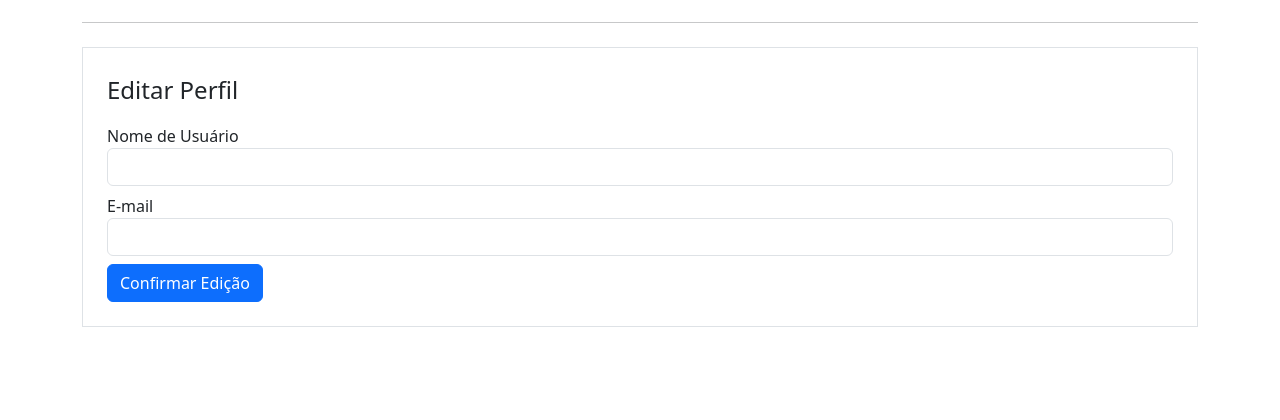
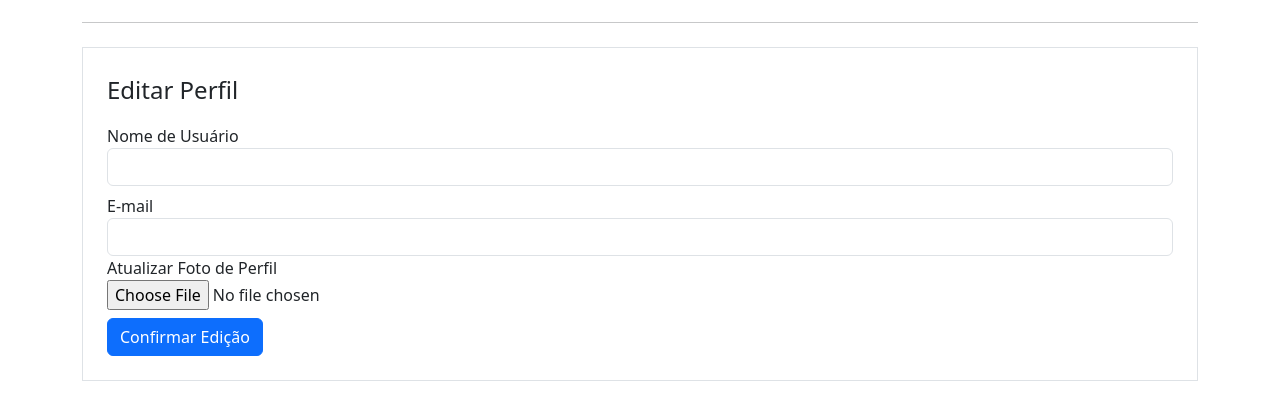
Before and after one commit to Hugo-Hattori/Community_Website, a Flask app: template comunidade_impressionadora/templates/editarperfil.html in a window 1280 px wide. Shown: the part 280-700 px from the top of the page. Run offline with Flask 3, Linux system fonts and the light colour scheme; tables that the repository leaves empty hold one stand-in row (values such as "Sample post"); the template is opened without the code that fills it: values that come from a table or form of the project are taken from there, most other values are stand-ins (such as "Sample title", 1, 10 or a date in 2020); grey boxes marked "Sample" are stand-in pictures; some libraries are stand-ins or nearby versions.

Commit message:
"Edit Profile Picture" field created

```diff
--- a/comunidade_impressionadora/forms.py
+++ b/comunidade_impressionadora/forms.py
@@ -1,4 +1,5 @@
 from flask_wtf import FlaskForm
+from flask_wtf.file import FileField, FileAllowed
 from wtforms import PasswordField, StringField, SubmitField, BooleanField
 from wtforms.validators import DataRequired, Length, Email, EqualTo, ValidationError
 from comunidade_impressionadora.models import Usuario
@@ -30,6 +31,8 @@ class FormLogin(FlaskForm):
 class FormEditarPerfil(FlaskForm):
     username = StringField('Nome de Usuário', validators=[DataRequired()])
     email = StringField('E-mail', validators=[DataRequired(), Email()])
+    foto_perfil = FileField('Atualizar Foto de Perfil', validators=[FileAllowed(['jpg', 'png'])])
+    arquivo_erro = 'O arquivo escolhido está em um formato não compatível. Por favor escolha um arquivo adequado.'
     botao_submit_editarperfil = SubmitField('Confirmar Edição')
 
     def validate_email(self, email):
--- a/comunidade_impressionadora/templates/editarperfil.html
+++ b/comunidade_impressionadora/templates/editarperfil.html
@@ -7,7 +7,7 @@
         <hr>
         <div class="row">
             <div class="col">
-                <form method="POST" action="" class="border p-4 mt-2">
+                <form method="POST" action="" class="border p-4 mt-2" enctype="multipart/form-data">
                     {{ form.csrf_token }}
                     <legend> Editar Perfil </legend>
                     <fieldset>
@@ -37,6 +37,16 @@
                                 {{ form.email(class="form-control") }}
                             {% endif %}
                         </div>
+                        <div class="form-group">
+                            {{ form.foto_perfil.label }}
+                            <br>
+                            {{ form.foto_perfil(class="form-control-file") }}
+                            {% if form.foto_perfil.errors %}
+                                {% for erro in form.foto_perfil.errors %}
+                                    <span class="text-danger">{{ form.arquivo_erro }}</span><br>
+                                {% endfor %}
+                            {% endif %}
+                        </div>
                     </fieldset>
                     {{ form.botao_submit_editarperfil(class="btn btn-primary mt-2") }}
                 </form>
```
